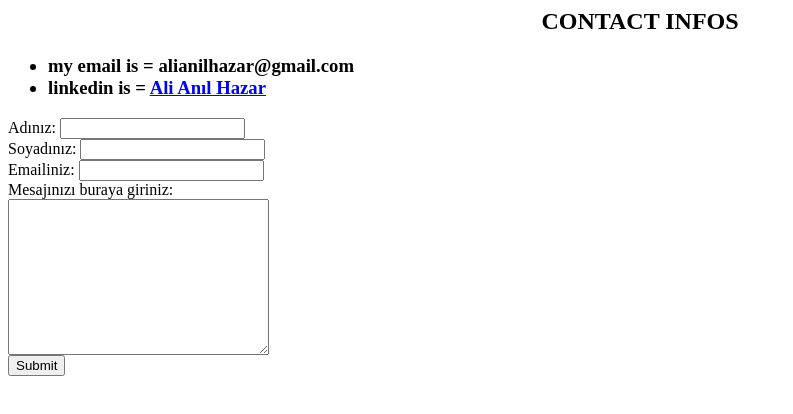
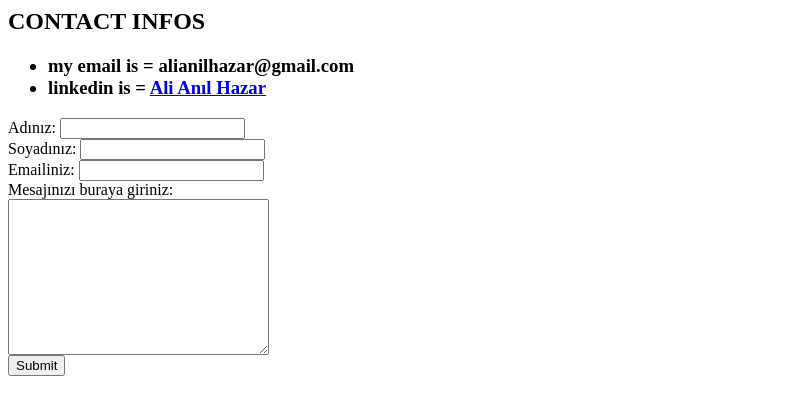
Before and after one commit to anilhazar/first-try-web, a plain HTML site: page contact.html in a window 1280 px wide. Shown: the whole page, without its empty margins (0-793 px from the left). Drawn offline with Linux system fonts and the light colour scheme.

Commit message:
Update contact.html

```diff
--- a/contact.html
+++ b/contact.html
@@ -6,12 +6,12 @@
     <title>Document</title>
 </head>
 <body>
-    <center><h2>CONTACT INFOS</h2></center>
+    <h2>CONTACT INFOS</h2>
    <h3><ul> <li> my email is = alianilhazar@gmail.com </li>
     <li> linkedin is = <a href="https://www.linkedin.com/in/ali-anıl-hazar-95949522a">Ali Anıl Hazar</a> </li>
 </h3>
 </ul>
-<form action="mailto:alianilhazar@gmail.com" method="post" enctype="text/plain">
+ <form action="mailto:alianilhazar@gmail.com" method="post" enctype="text/plain">
 <label for="">Adınız:</label>
 <input type="text"><br>
 <label for="">Soyadınız:</label>
@@ -21,13 +21,6 @@
 <label for="">Mesajınızı buraya giriniz: </label><br>
 <textarea name="" id="" cols="30" rows="10"></textarea> <br>
 <input type="submit">
-</form>
-
-
-
-
-
-
-</body>
-
+  </form>
+ </body>
 </html>
```
